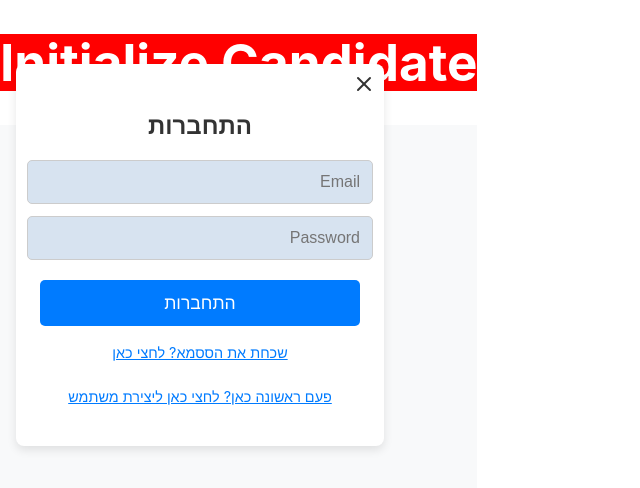
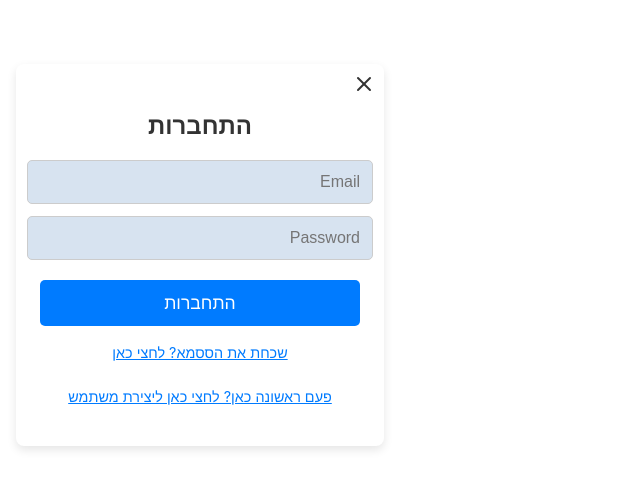
Before and after one commit to talyaron/Jobot, a React (Vite) app in the folder client/: page /candidate/job-candidate/1 in a window 1280 px wide. Shown: the top 488 px of the page, without its empty margins (0-640 px from the left). Built offline with nearby package versions, Linux system fonts and the light colour scheme; no server answers.

Commit message:
Candidate Auth with redux

```diff
--- a/client/src/view/pages/CandidateLogin/CandidateLogin.tsx
+++ b/client/src/view/pages/CandidateLogin/CandidateLogin.tsx
@@ -1,8 +1,9 @@
+import { useDispatch } from "react-redux";
+import { loginCandidate } from "./CandidateLoginVM";
 import { useState } from "react";
 import { useNavigate } from "react-router";
 import styles from "./CandidateLogin.module.scss";
 import { X } from "lucide-react";
-import { loginCandidate } from "./CandidateLoginVM";
 import CandidateRegister from "../candidateRegister/CandidateRegister";
 
 interface Props {
@@ -10,6 +11,7 @@ interface Props {
 }
 
 function CandidateLogin({ closeLoginBtn }: Props) {
+    const dispatch = useDispatch();
     const navigate = useNavigate();
     const [email, setEmail] = useState("");
     const [password, setPassword] = useState("");
@@ -21,7 +23,7 @@ function CandidateLogin({ closeLoginBtn }: Props) {
         setError(null);
         setLoading(true);
 
-        const response = await loginCandidate({ email, password });
+        const response = await loginCandidate({ email, password }, dispatch);
 
         if (!response.success) {
             setError(response.message);
--- a/client/src/view/pages/CandidateLogin/CandidateLoginVM.tsx
+++ b/client/src/view/pages/CandidateLogin/CandidateLoginVM.tsx
@@ -1,3 +1,6 @@
+import { setUser } from "../../../redux/user/userSlice";
+import { Dispatch } from "@reduxjs/toolkit";
+
 export interface CandidateLogin {
     email: string;
     password: string;
@@ -16,7 +19,7 @@ export function validateLoginInput(loginData: CandidateLogin): string | null {
     return null;
 }
 
-export async function loginCandidate(loginData: CandidateLogin): Promise<{ success: boolean; message: string }> {
+export async function loginCandidate(loginData: CandidateLogin, dispatch: Dispatch): Promise<{ success: boolean; message: string }> {
     const validationError = validateLoginInput(loginData);
     if (validationError) {
         return { success: false, message: validationError };
@@ -35,6 +38,18 @@ export async function loginCandidate(loginData: CandidateLogin): Promise<{ succe
             throw new Error(data.message || "Login failed");
         }
 
+        dispatch(
+            setUser({
+                fullName: data.fullName || "",
+                email: data.email,
+                password: "",
+                isAgree: true,
+                experienceOfWork: data.experienceOfWork || {},
+                isCandidate: true,
+                CV: data.CV || "",
+            })
+        );
+
         return { success: true, message: "Login successful" };
     } catch (error) {
         return { success: false, message: error instanceof Error ? error.message : "An unexpected error occurred" };
--- a/client/src/view/pages/candidate/Candidate.tsx
+++ b/client/src/view/pages/candidate/Candidate.tsx
@@ -1,14 +1,25 @@
-import React from 'react'
-import styles from "./candidate.module.scss"
-import { Outlet } from 'react-router'
+import React, { useState } from "react";
+import { useSelector } from "react-redux";
+import { RootState } from "../../../redux/store"
+import styles from "./candidate.module.scss";
+import { Outlet } from "react-router";
+import CandidateLogin from "../CandidateLogin/CandidateLogin";
+import { useCandidateVM } from "./candidateVM";
 
 const Candidate = () => {
+  const {showLogin, setShowLogin} = useCandidateVM()
   return (
     <div>
-      <h1 className={styles.main}>Initialize Candidate</h1>
-      <Outlet />
+      {showLogin ? (
+        <CandidateLogin closeLoginBtn={() => setShowLogin(false)} />
+      ) : (
+        <>
+          <h1 className={styles.main}>Initialize Candidate</h1>
+          <Outlet />
+        </>
+      )}
     </div>
-  )
-}
+  );
+};
 
-export default Candidate
+export default Candidate;
--- a/client/src/view/pages/candidate/candidateVM.tsx
+++ b/client/src/view/pages/candidate/candidateVM.tsx
@@ -0,0 +1,11 @@
+
+import { useState } from "react";
+import { useSelector } from "react-redux";
+import { RootState } from "../../../redux/store";
+
+export function useCandidateVM() {
+  const isCandidate = useSelector((state: RootState) => state.user.isCandidate);
+  const [showLogin, setShowLogin] = useState(!isCandidate);
+
+  return { isCandidate, showLogin, setShowLogin}
+}
```
